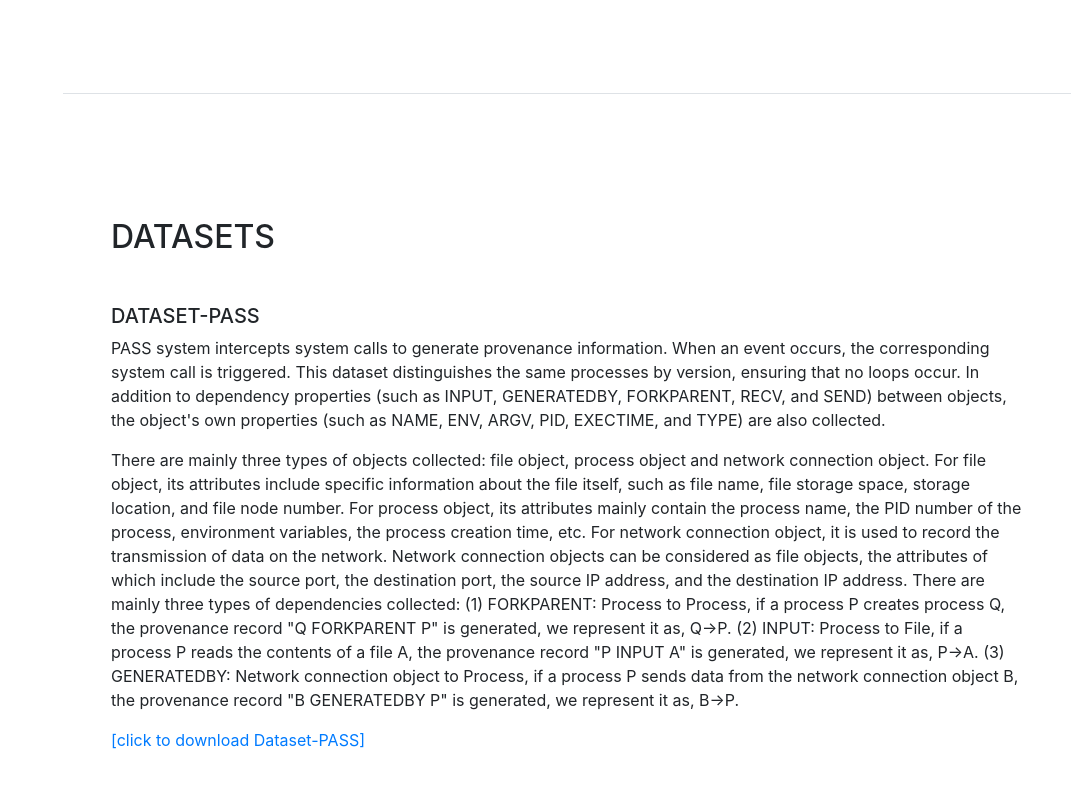
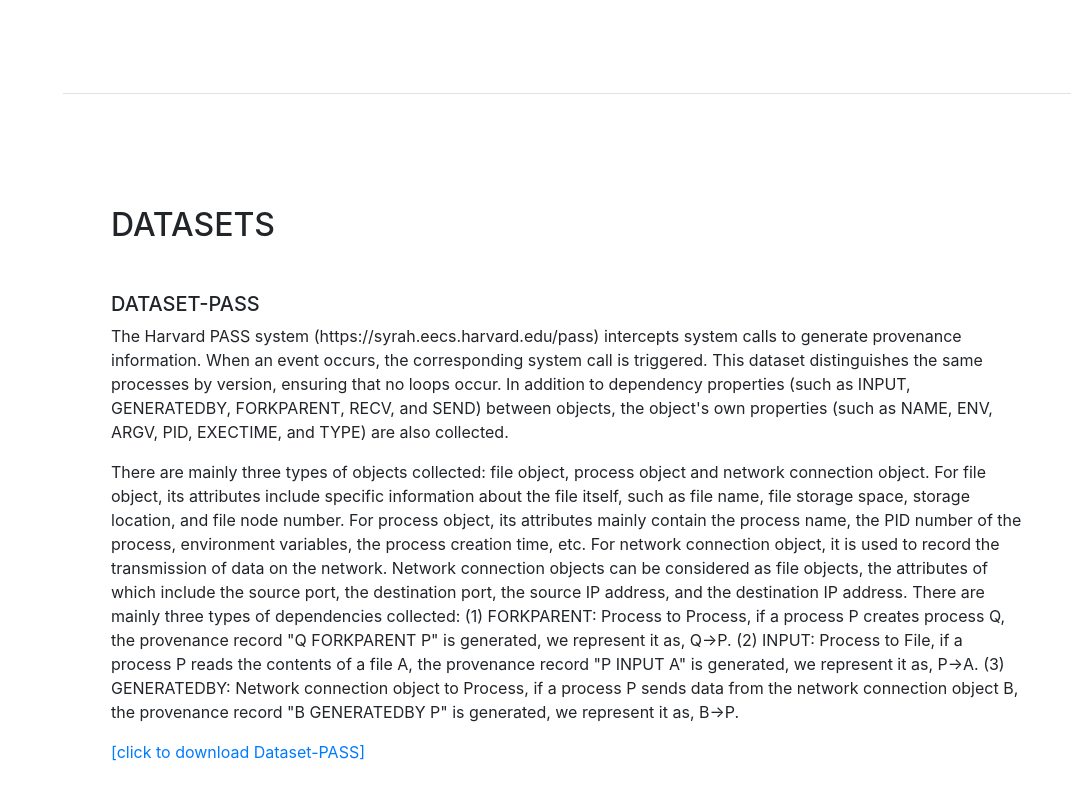
Before and after one commit to yulaixie/yulaixie.github.io, a website with bundled scripts: page index.html in a window 1280 px wide. Shown: the part 9625-10425 px from the top of the page, without its empty margins (209-1280 px from the left). Built offline with nearby package versions, Linux system fonts and the light colour scheme; a web font is replaced by a local one.

Commit message:
Add files via upload

```diff
--- a/index.html
+++ b/index.html
@@ -487,7 +487,7 @@
     <div class="media-body">
       <h5 class="mt-0">Dataset-pass</h5>
       <p>
-	   PASS system intercepts system calls to generate provenance information. When an event occurs, the corresponding system call is triggered. This dataset distinguishes the same processes by version, ensuring that no loops occur. In addition to dependency properties (such as INPUT, GENERATEDBY, FORKPARENT, RECV, and SEND) between objects, the object's own properties (such as NAME, ENV, ARGV, PID, EXECTIME, and TYPE) are also collected.
+	   The Harvard PASS system (https://syrah.eecs.harvard.edu/pass) intercepts system calls to generate provenance information. When an event occurs, the corresponding system call is triggered. This dataset distinguishes the same processes by version, ensuring that no loops occur. In addition to dependency properties (such as INPUT, GENERATEDBY, FORKPARENT, RECV, and SEND) between objects, the object's own properties (such as NAME, ENV, ARGV, PID, EXECTIME, and TYPE) are also collected.
 	  </p>
 	  <P>
            There are mainly three types of objects collected: file object, process object and network connection object. For file object, its attributes include specific information about the file itself, such as file name, file storage space, storage location, and file node number. For process object, its attributes mainly contain the process name, the PID number of the process, environment variables, the process creation time, etc. For network connection object, it is used to record the transmission of data on the network. Network connection objects can be considered as file objects, the attributes of which include the source port, the destination port, the source IP address, and the destination IP address.
```
